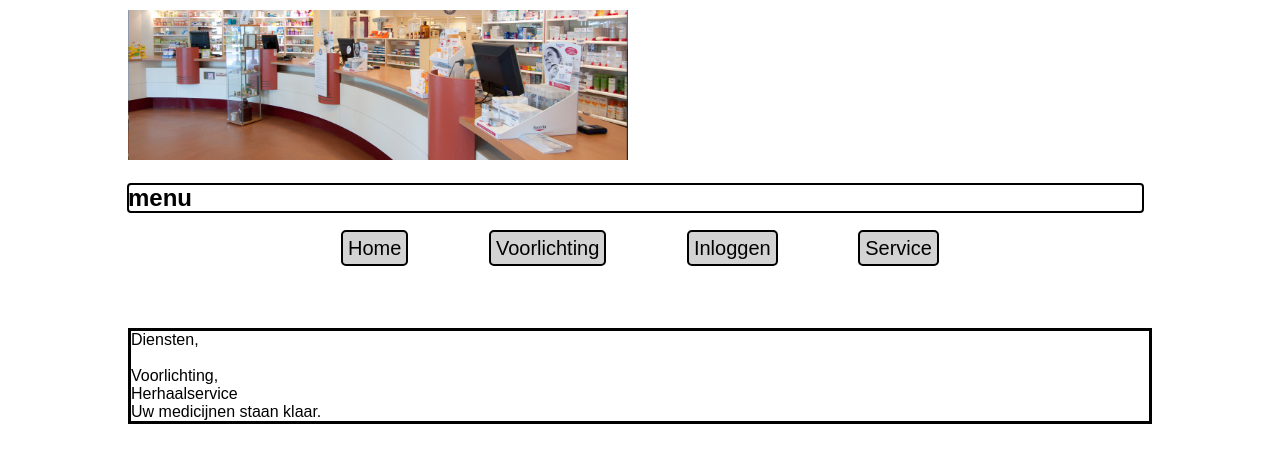
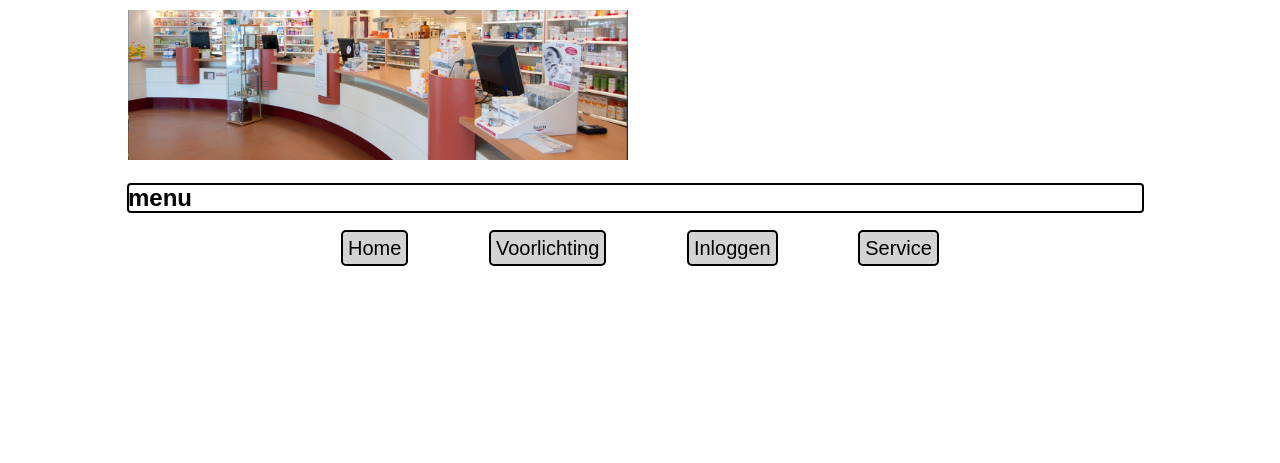
Before and after one commit to Daan7777/apotheeker-website, a PHP site: page /service.php in a window 1280 px wide. Shown: the top 463 px of the page. Run offline with PHP 8.4, Linux system fonts and the light colour scheme.

Commit message:
mijn code, voordat alles fockup werd

```diff
--- a/inlogscherm.php
+++ b/inlogscherm.php
@@ -35,3 +35,4 @@
     <span class="psw">Forgot <a href="#">password?</a></span>
   </div>
 </form>
+test
--- a/service.php
+++ b/service.php
@@ -19,7 +19,3 @@
     <div class="mid">
         </h2>
     </div>
-    <div>
-    <p class="solid">Diensten, <br> <br> Voorlichting, <br> Herhaalservice <br> Uw medicijnen staan klaar. <br>
-    </p>
-</div>
```
Also changed, not shown: index.php (line endings or trailing spaces).
